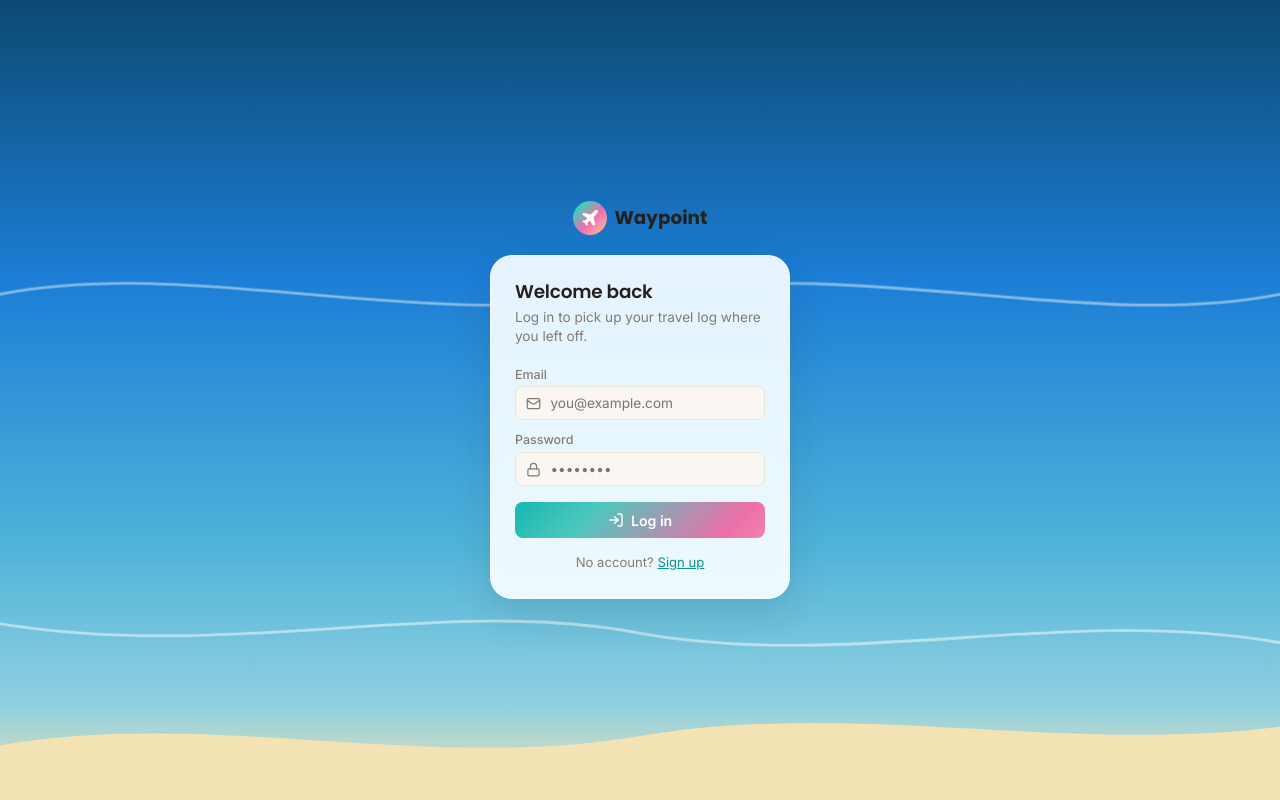
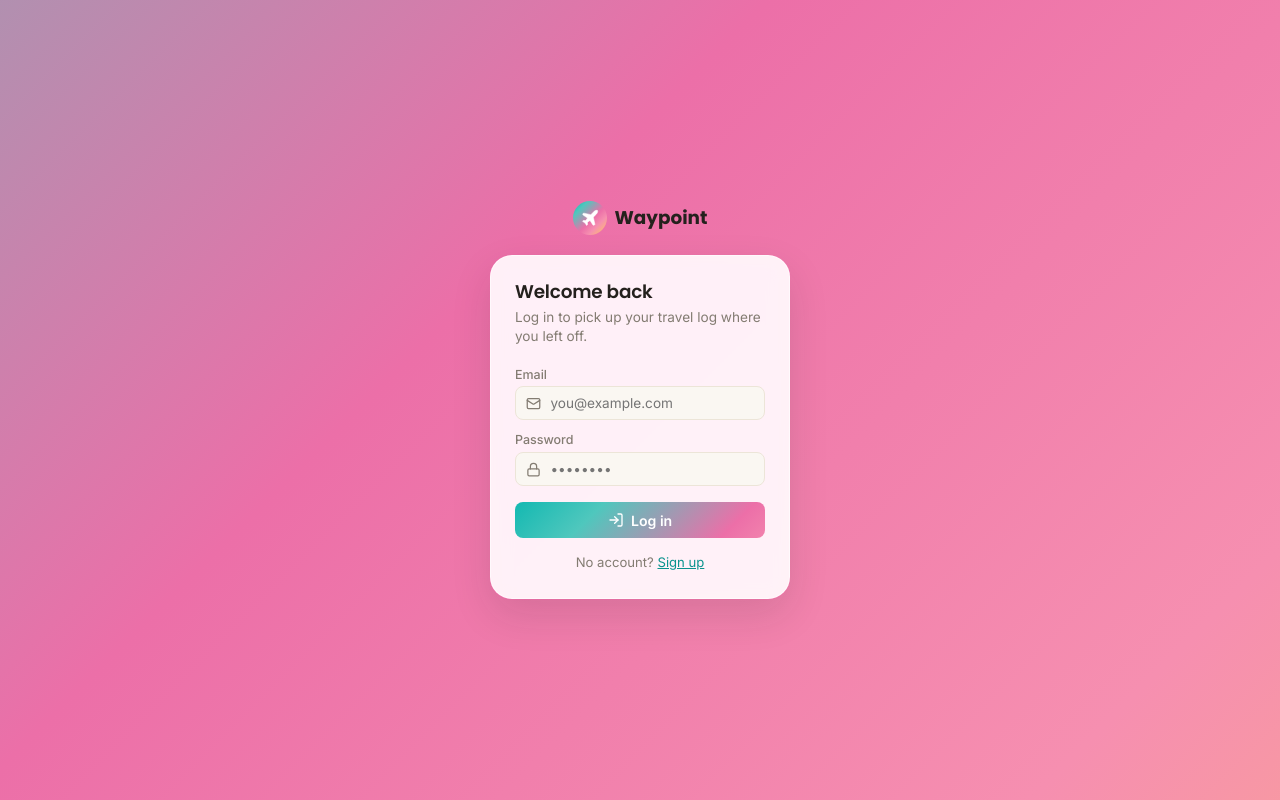
Before and after one commit to SophieAoi/travel-log-app, a React (Vite) app in the folder client/: page /login in a window 1280 px wide. Built offline with nearby package versions, Linux system fonts and the light colour scheme; no server answers.

Commit message:
Changed the background of the main login page to remove the ocean graphic, changed to a transition gradient background to match app colors.

```diff
--- a/client/src/App.css
+++ b/client/src/App.css
@@ -460,14 +460,17 @@ a.stat:hover {
   flex-shrink: 0;
 }
 
-/* Hero (auth pages) — aerial ocean/beach theme */
+/* Hero (auth pages) — animated gradient, matching the app palette */
 
-@keyframes ripple-drift {
-  from {
-    transform: translateY(-40%);
+@keyframes gradient-drift {
+  0% {
+    background-position: 0% 30%;
   }
-  to {
-    transform: translateY(40%);
+  50% {
+    background-position: 100% 70%;
+  }
+  100% {
+    background-position: 0% 30%;
   }
 }
 
@@ -476,58 +479,12 @@ a.stat:hover {
   min-height: 100vh;
   width: 100%;
   overflow: hidden;
-  background: linear-gradient(180deg, #0c4a72 0%, #1c7ed6 35%, #4fb3d9 68%, #8fd0e0 88%, #f3e2b3 100%);
+  background: var(--gradient-vivid);
+  background-size: 300% 300%;
+  animation: gradient-drift 18s ease-in-out infinite;
   display: flex;
   align-items: center;
   justify-content: center;
-}
-
-.beach-scene {
-  position: absolute;
-  inset: 0;
-  z-index: 0;
-}
-
-.ocean-ripple {
-  position: absolute;
-  left: 0;
-  width: 100%;
-  height: 26vh;
-  min-height: 160px;
-  fill: none;
-  stroke: rgba(255, 255, 255, 0.4);
-  stroke-width: 3;
-  stroke-linecap: round;
-}
-
-.ripple-1 {
-  top: -6vh;
-  stroke: rgba(255, 255, 255, 0.3);
-  animation: ripple-drift 14s ease-in-out infinite alternate;
-}
-
-.ripple-2 {
-  top: 24vh;
-  stroke: rgba(255, 255, 255, 0.45);
-  animation: ripple-drift 18s ease-in-out infinite alternate;
-  animation-delay: -4s;
-}
-
-.ripple-3 {
-  top: 52vh;
-  stroke: rgba(255, 255, 255, 0.5);
-  animation: ripple-drift 11s ease-in-out infinite alternate;
-  animation-delay: -8s;
-}
-
-.beach-sand-bottom {
-  position: absolute;
-  bottom: 0;
-  left: 0;
-  width: 100%;
-  height: 16vh;
-  min-height: 110px;
-  fill: #f3e2b3;
 }
 
 .auth-page {
--- a/client/src/components/BeachScene.tsx
+++ /dev/null
@@ -1,38 +0,0 @@
-export function BeachScene() {
-  return (
-    <div className="beach-scene beach-scene-aerial" aria-hidden="true">
-      <svg
-        className="ocean-ripple ripple-1"
-        viewBox="0 0 1440 220"
-        preserveAspectRatio="none"
-        xmlns="http://www.w3.org/2000/svg"
-      >
-        <path d="M0,40 C240,80 480,10 720,50 C960,90 1200,20 1440,60" />
-      </svg>
-      <svg
-        className="ocean-ripple ripple-2"
-        viewBox="0 0 1440 220"
-        preserveAspectRatio="none"
-        xmlns="http://www.w3.org/2000/svg"
-      >
-        <path d="M0,100 C220,60 460,140 720,100 C980,60 1220,140 1440,100" />
-      </svg>
-      <svg
-        className="ocean-ripple ripple-3"
-        viewBox="0 0 1440 220"
-        preserveAspectRatio="none"
-        xmlns="http://www.w3.org/2000/svg"
-      >
-        <path d="M0,150 C260,190 500,120 720,160 C960,200 1200,130 1440,170" />
-      </svg>
-      <svg
-        className="beach-sand beach-sand-bottom"
-        viewBox="0 0 1440 140"
-        preserveAspectRatio="none"
-        xmlns="http://www.w3.org/2000/svg"
-      >
-        <path d="M0,80 C240,40 480,110 720,70 C960,30 1200,90 1440,60 L1440,140 L0,140 Z" />
-      </svg>
-    </div>
-  );
-}
--- a/client/src/pages/Login.tsx
+++ b/client/src/pages/Login.tsx
@@ -3,7 +3,6 @@ import { useNavigate, Link } from "react-router-dom";
 import { Mail, Lock, LogIn } from "lucide-react";
 import { useAuth } from "../context/AuthContext";
 import { Logo } from "../components/Logo";
-import { BeachScene } from "../components/BeachScene";
 
 export function Login() {
   const { login } = useAuth();
@@ -29,7 +28,6 @@ export function Login() {
 
   return (
     <div className="auth-shell">
-      <BeachScene />
       <div className="auth-page">
         <Logo />
         <div className="auth-card">
--- a/client/src/pages/Signup.tsx
+++ b/client/src/pages/Signup.tsx
@@ -3,7 +3,6 @@ import { useNavigate, Link } from "react-router-dom";
 import { Mail, Lock, User, UserPlus } from "lucide-react";
 import { useAuth } from "../context/AuthContext";
 import { Logo } from "../components/Logo";
-import { BeachScene } from "../components/BeachScene";
 
 export function Signup() {
   const { signup } = useAuth();
@@ -30,7 +29,6 @@ export function Signup() {
 
   return (
     <div className="auth-shell">
-      <BeachScene />
       <div className="auth-page">
         <Logo />
         <div className="auth-card">
```
